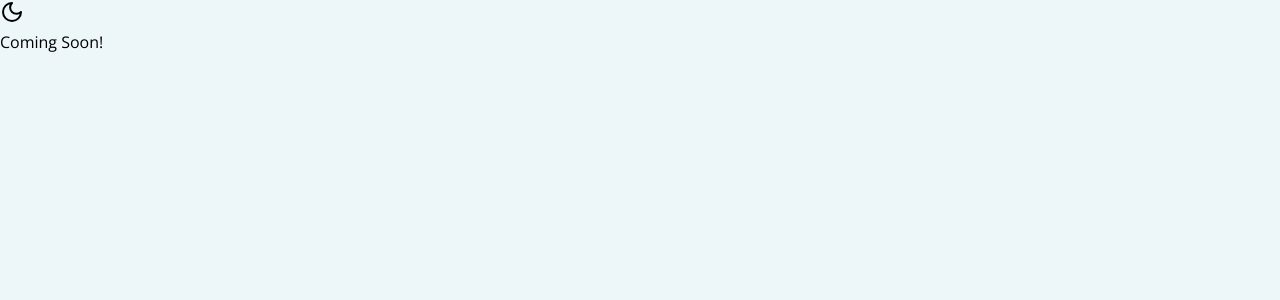
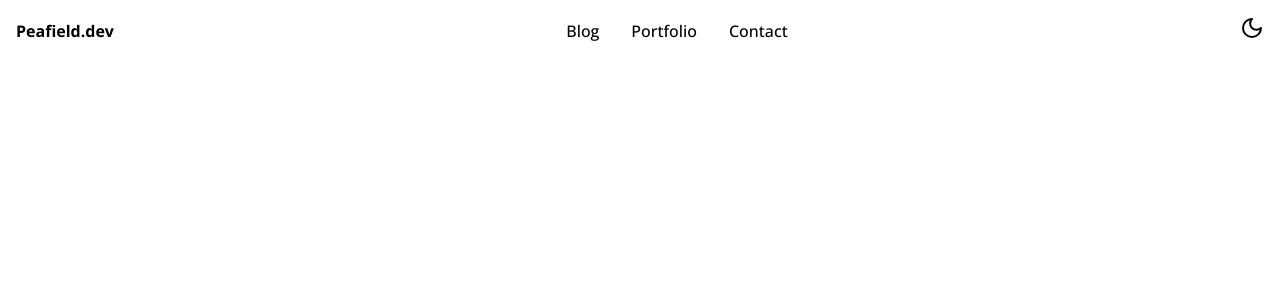
Before and after one commit to Peafield/peafield-dev, a Next.js app: page / in a window 1280 px wide. Shown: the top 300 px of the page. Built offline with nearby package versions, Linux system fonts and the light colour scheme.

Commit message:
Add Navbar component and integrate dark mode toggle; update global styles

```diff
--- a/src/app/globals.css
+++ b/src/app/globals.css
@@ -4,7 +4,7 @@
 
 @layer base {
   body {
-      @apply dark:bg-background-dark
-          bg-background-light;
+      @apply dark:bg-gray-900
+          bg-white;
     }
   }
--- a/src/app/layout.tsx
+++ b/src/app/layout.tsx
@@ -2,6 +2,7 @@ import type { Metadata } from "next";
 import "./globals.css";
 import { ThemeProvider } from "next-themes";
 import { Inter, Open_Sans } from "next/font/google";
+import Navbar from "@/components/Navbar";
 
 const inter = Inter({
   subsets: ["latin"],
@@ -32,6 +33,7 @@ export default function RootLayout({
     >
       <body>
         <ThemeProvider attribute="class" defaultTheme="system" enableSystem>
+          <Navbar />
           {children}
         </ThemeProvider>
       </body>
--- a/src/app/page.tsx
+++ b/src/app/page.tsx
@@ -1,12 +1,6 @@
 import DarkModeToggle from "@/components/buttons/DarkModeToggle";
+import Navbar from "@/components/Navbar";
 
 export default function Home() {
-  return (
-    <main>
-      <DarkModeToggle />
-      <h1 className="font-openSans  text-black dark:text-textDark">
-        Coming Soon!
-      </h1>
-    </main>
-  );
+  return <main></main>;
 }
--- /dev/null
+++ b/src/components/Navbar.tsx
@@ -0,0 +1,46 @@
+import Link from "next/link";
+import DarkModeToggle from "./buttons/DarkModeToggle";
+
+const Navbar = () => {
+  const navLinks = [
+    { id: 1, text: "Blog", path: "/blog" },
+    { id: 2, text: "Portfolio", path: "/portfolio" },
+    { id: 3, text: "Contact", path: "/contact" },
+  ];
+  return (
+    <nav className="bg-white dark:bg-gray-900">
+      <div className="container mx-auto flex justify-between items-center p-4">
+        {/* Home */}
+        <div>
+          <Link
+            href="/"
+            className="font-openSans font-bold text-black dark:text-white"
+          >
+            Peafield.dev
+          </Link>
+        </div>
+        {/* Nav links */}
+        <div>
+          <ul className="flex space-x-8">
+            {navLinks.map((link) => (
+              <li key={link.id}>
+                <Link
+                  href={link.path}
+                  className="font-openSans font-medium text-black dark:text-white"
+                >
+                  {link.text}
+                </Link>
+              </li>
+            ))}
+          </ul>
+        </div>
+        {/* Socials and utils */}
+        <div>
+          <DarkModeToggle />
+        </div>
+      </div>
+    </nav>
+  );
+};
+
+export default Navbar;
--- a/src/components/buttons/DarkModeToggle.tsx
+++ b/src/components/buttons/DarkModeToggle.tsx
@@ -23,7 +23,7 @@ const DarkModeToggle = () => {
     <button
       aria-label="Toggle Dark Mode"
       type="button"
-      className="bg-gray-800 dark:bg-gray-200 text-black dark:text-textDark"
+      className="text-black dark:text-white"
       onClick={handleToggle}
     >
       <AnimatePresence mode="wait" initial={false}>
--- a/tailwind.config.ts
+++ b/tailwind.config.ts
@@ -2,7 +2,10 @@ import type { Config } from "tailwindcss";
 
 export default {
   darkMode: "class",
-  content: ["./src/app/**/*.{js,ts,jsx,tsx,mdx}"],
+  content: [
+    "./src/app/**/*.{js,ts,jsx,tsx,mdx}",
+    "./src/components/**/*.{js,ts,jsx,tsx,mdx}",
+  ],
   theme: {
     extend: {
       fontFamily: {
@@ -10,10 +13,6 @@ export default {
         inter: "var(--font-inter)",
       },
       colors: {
-        background: {
-          light: "#edf6f9",
-          dark: "#333333",
-        },
         textLight: "#333333",
         textDark: "#00FF41",
       },
```
